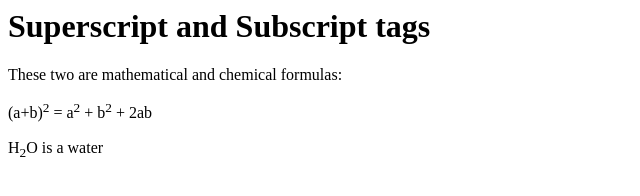
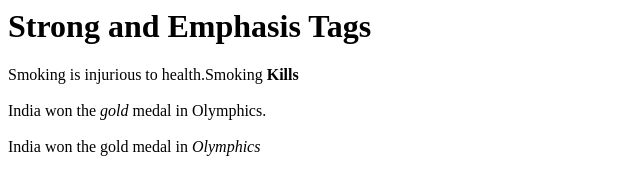
Before and after one commit to balachandrangit2020/Bala-Web-Development, a plain HTML site: page Tutorial/index.html in a window 1280 px wide. Shown: the whole page, without its empty margins (0-640 px from the left). Drawn offline with Linux system fonts and the light colour scheme.

Commit message:
using strong and emphasis tag

```diff
--- a/Tutorial/index.html
+++ b/Tutorial/index.html
@@ -1,11 +1,11 @@
 <html>
-    <head>
-       <title>Superscript and Subscript tags</title>
-    </head>
-    <body>
-       <h1>Superscript and Subscript tags</h1>
-       <p>These two are mathematical and chemical formulas:</p>
-       <p>(a+b)<sup>2</sup> = a<sup>2</sup> + b<sup>2</sup> + 2ab</p>
-       <p>H<sub>2</sub>O is a water</p>
-    </body>
+  <head>
+    <title>Strong and Emphasis Tags</title>
+  </head>
+  <body>
+    <h1>Strong and Emphasis Tags</h1>
+    <p>Smoking is injurious to health.Smoking <strong>Kills</strong><br><br>
+    India won the <em>gold</em> medal in Olymphics.<br><br>
+    India won the gold medal in <em>Olymphics</em></p>
+  </body>
 </html>
```
